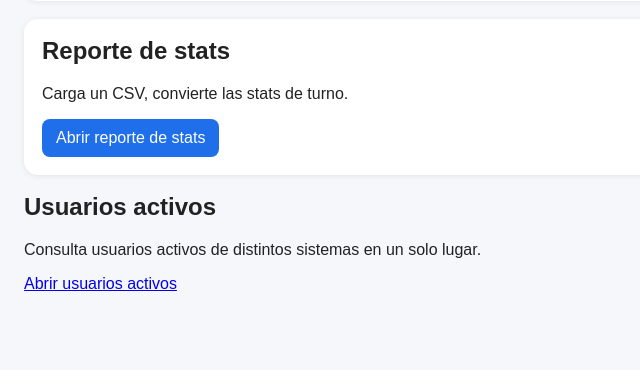
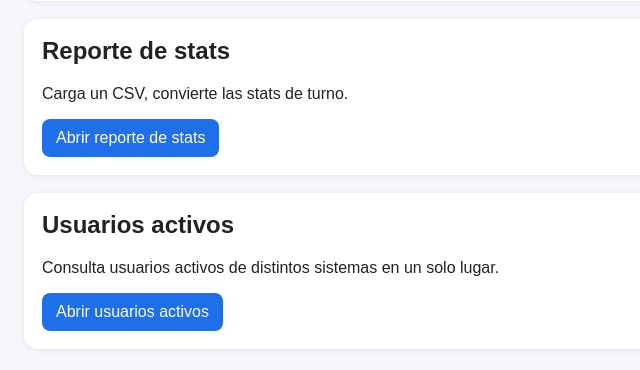
Before and after one commit to salemtawil/herramientas_equipo_on, a Flask app: page / in a window 1280 px wide. Shown: the part 151-521 px from the top of the page, without its empty margins (0-640 px from the left). Run offline with Flask 3, Linux system fonts and the light colour scheme.

Commit message:
prueba usuarios

```diff
--- a/templates/inicio.html
+++ b/templates/inicio.html
@@ -14,9 +14,9 @@
   <a class="btn" href="{{ url_for('reporte_agentes.reporte_agentes') }}">Abrir reporte de stats</a>
 </div>
 
-<div class="tool-card">
+<div class="card">
     <h2>Usuarios activos</h2>
     <p>Consulta usuarios activos de distintos sistemas en un solo lugar.</p>
-    <a href="/usuarios-activos/" class="btn-primary">Abrir usuarios activos</a>
+    <a href="/usuarios-activos/" class="btn">Abrir usuarios activos</a>
 </div>
 {% endblock %}
--- a/templates/usuarios_activos.html
+++ b/templates/usuarios_activos.html
@@ -6,7 +6,7 @@
 </head>
 <body>
     <h1>Herramienta de usuarios activos</h1>
-    <p>Aquí vamos a poner luego el botón y los sistemas.</p>
+    <p>Aquí vamos a poner el botón y los sistemas.</p>
     <a href="/">Volver al panel principal</a>
 </body>
 </html>
```
